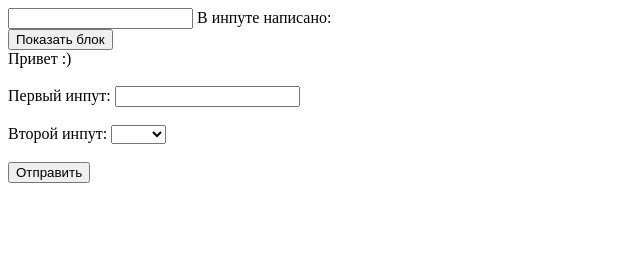
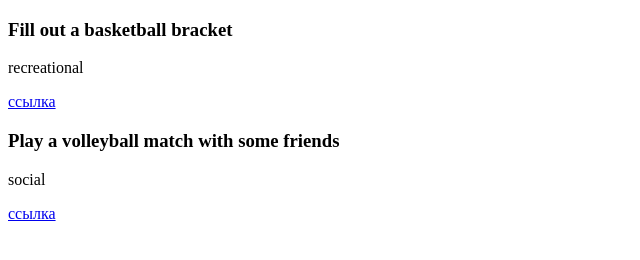
Before and after one commit to AlexPozdnyakov13/JS_homework, a plain HTML site: page index.html in a window 1280 px wide. Shown: the whole page, without its empty margins (0-640 px from the left). Drawn offline with Linux system fonts and the light colour scheme.

Commit message:
Added homework10

```diff
--- /dev/null
+++ b/data.js
@@ -0,0 +1,20 @@
+const dataInfo = `[
+{
+    "activity": "Fill out a basketball bracket",
+    "type": "recreational",
+    "participants": 1,
+    "price": 0,
+    "link":"https://www.boredapi.com/api/activity",
+    "key": "7806284",
+    "accessibility": 0.1
+  },
+  {
+    "activity": "Play a volleyball match with some friends",
+    "type": "social",
+    "participants": 4,
+    "price": 0,
+    "link":"https://www.boredapi.com/api/activity",
+    "key": "4306710",
+    "accessibility": 0.3
+  }
+]`;
--- a/index.html
+++ b/index.html
@@ -7,69 +7,43 @@
     <title>Document</title>
   </head>
   <body>
-    <input id="from" type="text" />
-    В инпуте написано: <span></span>
+    <div class="content"></div>
+    <script src="data.js"></script>
+    <script>
+      // console.log(data);
+      // data.forEach((element) => {
+      //   console.log(element.link);
+      // });
+      //       Задание 1
+      // 1. Поиск в интернете (бесплатные api примеры).
+      // 2. Найти любые данные, на произвольную тему.
+      // 3. Создать файл data.js.
+      // 4. Создать переменную которая будет хранить данные из публичных api.
 
-    <br />
-
-    <button class="messageBtn">Показать блок</button>
-    <div class="message">Привет :)</div>
-
-    <br />
-
-    <form>
-      <label>
-        Первый инпут:
-        <input class="form-control" type="text" />
-      </label>
-      <br />
-      <br />
-      <label>
-        Второй инпут:
-        <select class="form-control">
-          <option value=""></option>
-          <option value="1">Один</option>
-          <option value="2">Два</option>
-        </select>
-      </label>
-      <br />
-      <br />
-      <button>Отправить</button>
-    </form>
-
-    <script>
-      "use strict";
-      //   1. При изменении значения в input с id="from", значение содержащееся в нем должно моментально отображаться в span. То есть при печати в input'е тег span также должен меняться.
-      document.querySelector("#from").addEventListener("input", (e) => {
-        document.querySelector("span").textContent = e.target.value;
-      });
-
-      // 2. При клике на кнопку с классом messageBtn необходимо элементу с классом message:
-      // - добавить два класса: animate_animated и animate_fadeInLeftBig
-      // - поставить данному элементу стиль visibility в значение 'visible'.
-      document.querySelector(".messageBtn").addEventListener("click", (e) => {
-        document
-          .querySelector(".message")
-          .classList.add("animate_animated", "animate_fadeInLeftBig");
-        document.querySelector(".message").style = "visibility : visible;";
-      });
-      // 3. Необходимо при отправке формы проверить, заполнены ли все поля в этой форме. Если какое-либо поле не заполнено, форма не должна отправляться, также должны быть подсвечены незаполненные поля (необходимо поставить класс error незаполненным полям). Как только пользователь начинает заполнять какое-либо поле, необходимо, при вводе в данное поле, произвести проверку:
-      // - Если поле пустое, необходимо данное поле подсветить (поставить класс error данному полю).
-      // - Если поле было чем-либо заполнено, подсветку (класс error) необходимо убрать.
-      document.querySelectorAll(".form-control").forEach((element) =>
-        element.addEventListener("input", (e) => {
-          element.classList.add("error");
-          if (e.target.value != "") element.classList.remove("error");
-        })
-      );
-      document.querySelector("form button").addEventListener("click", (e) => {
-        if (document.querySelector(".form-control").value === "") {
-          document.querySelector(".form-control").classList.add("error");
-          e.preventDefault();
-        } else if (document.querySelector("select").value === "") {
-          document.querySelector("select").classList.add("error");
-          e.preventDefault();
-        }
+      // Задание 2
+      // 1. Создать файл index.html.
+      // 2. Подключить data.js.
+      // 3. Сформировать контент из данных (картинка загловок и параграф).
+      // 4. Добавить данный контент в вёрстку.
+      // 5. * Добавить стили при необходимости (по желанию).
+      const data = JSON.parse(dataInfo);
+      data.forEach((element) => {
+        const divEl = document.createElement("div");
+        divEl.classList.add("from_JSON");
+        document.querySelector(".content").appendChild(divEl);
+        const h3El = document.createElement("h3");
+        h3El.classList.add("activity");
+        h3El.textContent = element.activity;
+        divEl.appendChild(h3El);
+        const pEl = document.createElement("p");
+        pEl.classList.add("type");
+        pEl.textContent = element.type;
+        divEl.appendChild(pEl);
+        const linkEl = document.createElement("a");
+        linkEl.classList.add("link");
+        linkEl.href = element.link;
+        linkEl.textContent = "ссылка";
+        divEl.appendChild(linkEl);
       });
     </script>
   </body>
```
